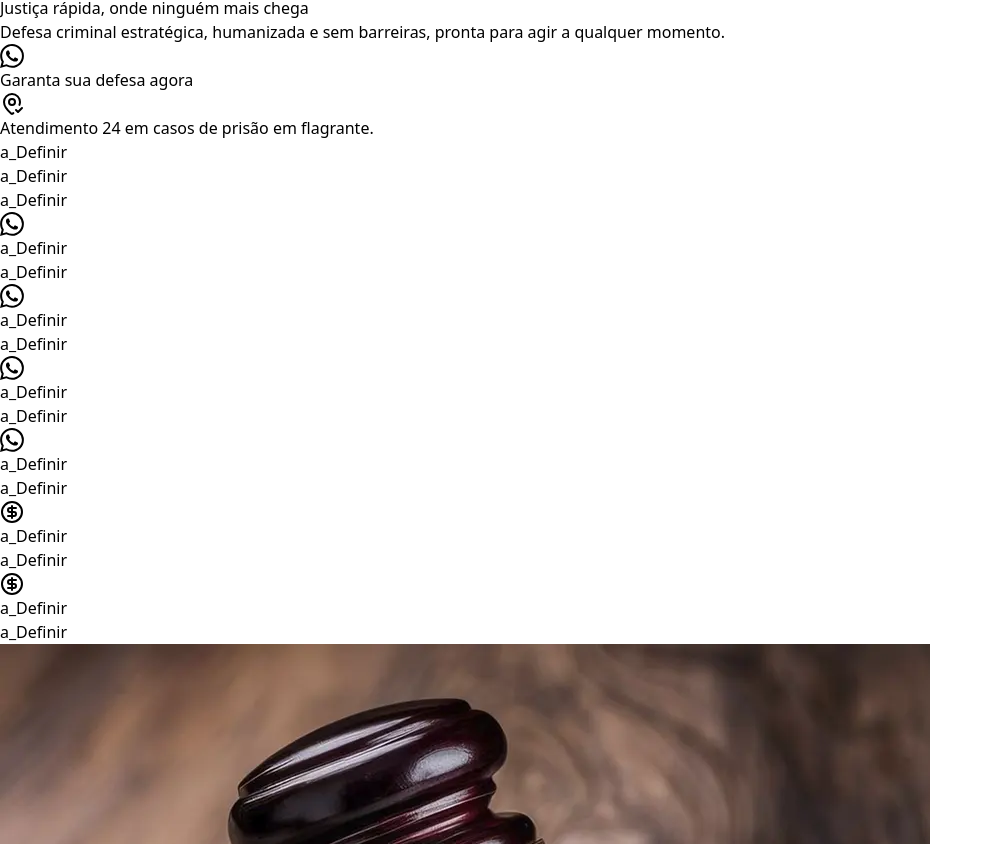
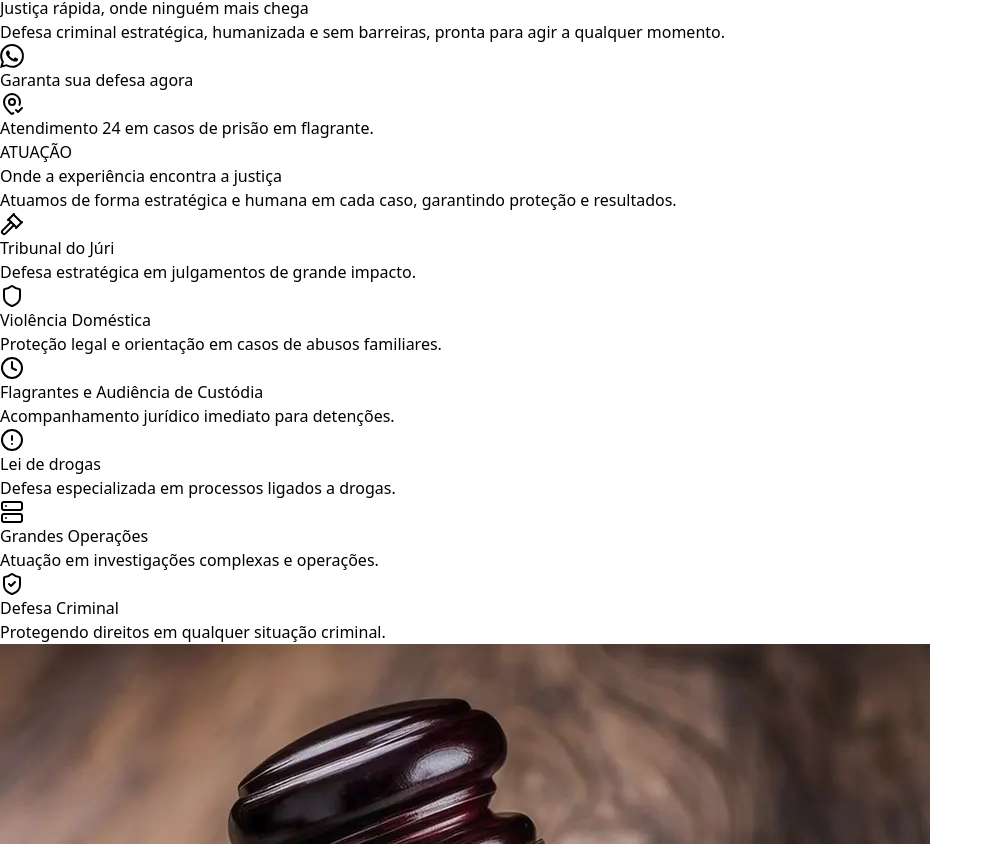
Before and after one commit to Paper-Street-Softwares/Dev-Template, a React (Vite) app: page / in a window 1280 px wide. Shown: the part 458-1302 px from the top of the page, without its empty margins (0-993 px from the left). Built offline with nearby package versions, Linux system fonts and the light colour scheme; a web font is replaced by a local one.

Commit message:
fix: Features

```diff
--- a/src/content/content.jsx
+++ b/src/content/content.jsx
@@ -214,11 +214,19 @@ const content = {
             xmlns="http://www.w3.org/2000/svg"
             width="24"
             height="24"
-            fill="currentColor"
-            className="bi bi-whatsapp"
-            viewBox="0 0 16 16"
+            viewBox="0 0 24 24"
+            fill="none"
+            stroke="currentColor"
+            stroke-width="2"
+            stroke-linecap="round"
+            stroke-linejoin="round"
+            class="lucide lucide-gavel-icon lucide-gavel"
           >
-            <path d="M13.601 2.326A7.85 7.85 0 0 0 7.994 0C3.627 0 .068 3.558.064 7.926c0 1.399.366 2.76 1.057 3.965L0 16l4.204-1.102a7.9 7.9 0 0 0 3.79.965h.004c4.368 0 7.926-3.558 7.93-7.93A7.9 7.9 0 0 0 13.6 2.326zM7.994 14.521a6.6 6.6 0 0 1-3.356-.92l-.24-.144-2.494.654.666-2.433-.156-.251a6.56 6.56 0 0 1-1.007-3.505c0-3.626 2.957-6.584 6.591-6.584a6.56 6.56 0 0 1 4.66 1.931 6.56 6.56 0 0 1 1.928 4.66c-.004 3.639-2.961 6.592-6.592 6.592m3.615-4.934c-.197-.099-1.17-.578-1.353-.646-.182-.065-.315-.099-.445.099-.133.197-.513.646-.627.775-.114.133-.232.148-.43.05-.197-.1-.836-.308-1.592-.985-.59-.525-.985-1.175-1.103-1.372-.114-.198-.011-.304.088-.403.087-.088.197-.232.296-.346.1-.114.133-.198.198-.33.065-.134.034-.248-.015-.347-.05-.099-.445-1.076-.612-1.47-.16-.389-.323-.335-.445-.34-.114-.007-.247-.007-.38-.007a.73.73 0 0 0-.529.247c-.182.198-.691.677-.691 1.654s.71 1.916.81 2.049c.098.133 1.394 2.132 3.383 2.992.47.205.84.326 1.129.418.475.152.904.129 1.246.08.38-.058 1.171-.48 1.338-.943.164-.464.164-.86.114-.943-.049-.084-.182-.133-.38-.232" />
+            <path d="m14 13-8.381 8.38a1 1 0 0 1-3.001-3l8.384-8.381" />
+            <path d="m16 16 6-6" />
+            <path d="m21.5 10.5-8-8" />
+            <path d="m8 8 6-6" />
+            <path d="m8.5 7.5 8 8" />
           </svg>
         ),
         buttonLabelModal: "Fale Conosco",
@@ -242,11 +250,15 @@ const content = {
             xmlns="http://www.w3.org/2000/svg"
             width="24"
             height="24"
-            fill="currentColor"
-            className="bi bi-whatsapp"
-            viewBox="0 0 16 16"
+            viewBox="0 0 24 24"
+            fill="none"
+            stroke="currentColor"
+            stroke-width="2"
+            stroke-linecap="round"
+            stroke-linejoin="round"
+            class="lucide lucide-shield-icon lucide-shield"
           >
-            <path d="M13.601 2.326A7.85 7.85 0 0 0 7.994 0C3.627 0 .068 3.558.064 7.926c0 1.399.366 2.76 1.057 3.965L0 16l4.204-1.102a7.9 7.9 0 0 0 3.79.965h.004c4.368 0 7.926-3.558 7.93-7.93A7.9 7.9 0 0 0 13.6 2.326zM7.994 14.521a6.6 6.6 0 0 1-3.356-.92l-.24-.144-2.494.654.666-2.433-.156-.251a6.56 6.56 0 0 1-1.007-3.505c0-3.626 2.957-6.584 6.591-6.584a6.56 6.56 0 0 1 4.66 1.931 6.56 6.56 0 0 1 1.928 4.66c-.004 3.639-2.961 6.592-6.592 6.592m3.615-4.934c-.197-.099-1.17-.578-1.353-.646-.182-.065-.315-.099-.445.099-.133.197-.513.646-.627.775-.114.133-.232.148-.43.05-.197-.1-.836-.308-1.592-.985-.59-.525-.985-1.175-1.103-1.372-.114-.198-.011-.304.088-.403.087-.088.197-.232.296-.346.1-.114.133-.198.198-.33.065-.134.034-.248-.015-.347-.05-.099-.445-1.076-.612-1.47-.16-.389-.323-.335-.445-.34-.114-.007-.247-.007-.38-.007a.73.73 0 0 0-.529.247c-.182.198-.691.677-.691 1.654s.71 1.916.81 2.049c.098.133 1.394 2.132 3.383 2.992.47.205.84.326 1.129.418.475.152.904.129 1.246.08.38-.058 1.171-.48 1.338-.943.164-.464.164-.86.114-.943-.049-.084-.182-.133-.38-.232" />
+            <path d="M20 13c0 5-3.5 7.5-7.66 8.95a1 1 0 0 1-.67-.01C7.5 20.5 4 18 4 13V6a1 1 0 0 1 1-1c2 0 4.5-1.2 6.24-2.72a1.17 1.17 0 0 1 1.52 0C14.51 3.81 17 5 19 5a1 1 0 0 1 1 1z" />
           </svg>
         ),
         buttonLabelModal: "Fale Conosco",
@@ -269,11 +281,16 @@ const content = {
             xmlns="http://www.w3.org/2000/svg"
             width="24"
             height="24"
-            fill="currentColor"
-            className="bi bi-whatsapp"
-            viewBox="0 0 16 16"
+            viewBox="0 0 24 24"
+            fill="none"
+            stroke="currentColor"
+            stroke-width="2"
+            stroke-linecap="round"
+            stroke-linejoin="round"
+            class="lucide lucide-clock-icon lucide-clock"
           >
-            <path d="M13.601 2.326A7.85 7.85 0 0 0 7.994 0C3.627 0 .068 3.558.064 7.926c0 1.399.366 2.76 1.057 3.965L0 16l4.204-1.102a7.9 7.9 0 0 0 3.79.965h.004c4.368 0 7.926-3.558 7.93-7.93A7.9 7.9 0 0 0 13.6 2.326zM7.994 14.521a6.6 6.6 0 0 1-3.356-.92l-.24-.144-2.494.654.666-2.433-.156-.251a6.56 6.56 0 0 1-1.007-3.505c0-3.626 2.957-6.584 6.591-6.584a6.56 6.56 0 0 1 4.66 1.931 6.56 6.56 0 0 1 1.928 4.66c-.004 3.639-2.961 6.592-6.592 6.592m3.615-4.934c-.197-.099-1.17-.578-1.353-.646-.182-.065-.315-.099-.445.099-.133.197-.513.646-.627.775-.114.133-.232.148-.43.05-.197-.1-.836-.308-1.592-.985-.59-.525-.985-1.175-1.103-1.372-.114-.198-.011-.304.088-.403.087-.088.197-.232.296-.346.1-.114.133-.198.198-.33.065-.134.034-.248-.015-.347-.05-.099-.445-1.076-.612-1.47-.16-.389-.323-.335-.445-.34-.114-.007-.247-.007-.38-.007a.73.73 0 0 0-.529.247c-.182.198-.691.677-.691 1.654s.71 1.916.81 2.049c.098.133 1.394 2.132 3.383 2.992.47.205.84.326 1.129.418.475.152.904.129 1.246.08.38-.058 1.171-.48 1.338-.943.164-.464.164-.86.114-.943-.049-.084-.182-.133-.38-.232" />
+            <path d="M12 6v6l4 2" />
+            <circle cx="12" cy="12" r="10" />
           </svg>
         ),
         buttonLabelModal: "Fale Conosco",
@@ -297,11 +314,17 @@ const content = {
             xmlns="http://www.w3.org/2000/svg"
             width="24"
             height="24"
-            fill="currentColor"
-            className="bi bi-whatsapp"
-            viewBox="0 0 16 16"
+            viewBox="0 0 24 24"
+            fill="none"
+            stroke="currentColor"
+            stroke-width="2"
+            stroke-linecap="round"
+            stroke-linejoin="round"
+            class="lucide lucide-circle-alert-icon lucide-circle-alert"
           >
-            <path d="M13.601 2.326A7.85 7.85 0 0 0 7.994 0C3.627 0 .068 3.558.064 7.926c0 1.399.366 2.76 1.057 3.965L0 16l4.204-1.102a7.9 7.9 0 0 0 3.79.965h.004c4.368 0 7.926-3.558 7.93-7.93A7.9 7.9 0 0 0 13.6 2.326zM7.994 14.521a6.6 6.6 0 0 1-3.356-.92l-.24-.144-2.494.654.666-2.433-.156-.251a6.56 6.56 0 0 1-1.007-3.505c0-3.626 2.957-6.584 6.591-6.584a6.56 6.56 0 0 1 4.66 1.931 6.56 6.56 0 0 1 1.928 4.66c-.004 3.639-2.961 6.592-6.592 6.592m3.615-4.934c-.197-.099-1.17-.578-1.353-.646-.182-.065-.315-.099-.445.099-.133.197-.513.646-.627.775-.114.133-.232.148-.43.05-.197-.1-.836-.308-1.592-.985-.59-.525-.985-1.175-1.103-1.372-.114-.198-.011-.304.088-.403.087-.088.197-.232.296-.346.1-.114.133-.198.198-.33.065-.134.034-.248-.015-.347-.05-.099-.445-1.076-.612-1.47-.16-.389-.323-.335-.445-.34-.114-.007-.247-.007-.38-.007a.73.73 0 0 0-.529.247c-.182.198-.691.677-.691 1.654s.71 1.916.81 2.049c.098.133 1.394 2.132 3.383 2.992.47.205.84.326 1.129.418.475.152.904.129 1.246.08.38-.058 1.171-.48 1.338-.943.164-.464.164-.86.114-.943-.049-.084-.182-.133-.38-.232" />
+            <circle cx="12" cy="12" r="10" />
+            <line x1="12" x2="12" y1="8" y2="12" />
+            <line x1="12" x2="12.01" y1="16" y2="16" />
           </svg>
         ),
         buttonLabelModal: "Fale Conosco",
@@ -331,11 +354,12 @@ const content = {
             stroke-width="2"
             stroke-linecap="round"
             stroke-linejoin="round"
-            class="lucide lucide-circle-dollar-sign-icon lucide-circle-dollar-sign"
+            class="lucide lucide-server-icon lucide-server"
           >
-            <circle cx="12" cy="12" r="10" />
-            <path d="M16 8h-6a2 2 0 1 0 0 4h4a2 2 0 1 1 0 4H8" />
-            <path d="M12 18V6" />
+            <rect width="20" height="8" x="2" y="2" rx="2" ry="2" />
+            <rect width="20" height="8" x="2" y="14" rx="2" ry="2" />
+            <line x1="6" x2="6.01" y1="6" y2="6" />
+            <line x1="6" x2="6.01" y1="18" y2="18" />
           </svg>
         ),
         buttonLabelModal: "Fale Conosco",
@@ -365,11 +389,10 @@ const content = {
             stroke-width="2"
             stroke-linecap="round"
             stroke-linejoin="round"
-            class="lucide lucide-circle-dollar-sign-icon lucide-circle-dollar-sign"
+            class="lucide lucide-shield-check-icon lucide-shield-check"
           >
-            <circle cx="12" cy="12" r="10" />
-            <path d="M16 8h-6a2 2 0 1 0 0 4h4a2 2 0 1 1 0 4H8" />
-            <path d="M12 18V6" />
+            <path d="M20 13c0 5-3.5 7.5-7.66 8.95a1 1 0 0 1-.67-.01C7.5 20.5 4 18 4 13V6a1 1 0 0 1 1-1c2 0 4.5-1.2 6.24-2.72a1.17 1.17 0 0 1 1.52 0C14.51 3.81 17 5 19 5a1 1 0 0 1 1 1z" />
+            <path d="m9 12 2 2 4-4" />
           </svg>
         ),
         buttonLabelModal: "Fale Conosco",
--- a/src/locales/pt.json
+++ b/src/locales/pt.json
@@ -19,48 +19,48 @@
     }
   },
   "features": {
-    "miniTag": "a_Definir",
-    "title": "a_Definir",
-    "subtitle": "a_Definir",
+    "miniTag": "ATUAÇÃO",
+    "title": "Onde a experiência encontra a justiça",
+    "subtitle": "Atuamos de forma estratégica e humana em cada caso, garantindo proteção e resultados.",
     "card1": {
-      "title": "a_Definir",
-      "subtitle": "a_Definir",
+      "title": "Tribunal do Júri",
+      "subtitle": "Defesa estratégica em julgamentos de grande impacto.",
       "description": "A_Definir",
       "buttonLabelModal": "A_Definir",
       "buttonLabel": "A_Definir"
     },
     "card2": {
-      "title": "a_Definir",
-      "subtitle": "a_Definir",
+      "title": "Violência Doméstica",
+      "subtitle": "Proteção legal e orientação em casos de abusos familiares.",
       "description": "A_Definir",
       "buttonLabelModal": "A_Definir",
       "buttonLabel": "A_Definir"
     },
     "card3": {
-      "title": "a_Definir",
-      "subtitle": "a_Definir",
+      "title": "Flagrantes e Audiência de Custódia",
+      "subtitle": "Acompanhamento jurídico imediato para detenções.",
       "description": "A_Definir",
       "buttonLabelModal": "A_Definir",
       "buttonLabel": "A_Definir"
     },
     "card4": {
-      "title": "a_Definir",
-      "subtitle": "a_Definir",
+      "title": "Lei de drogas",
+      "subtitle": "Defesa especializada em processos ligados a drogas.",
       "description": "A_Definir",
       "buttonLabelModal": "A_Definir",
       "buttonLabel": "A_Definir",
       "servicesButton": "A_Definir"
     },
     "card5": {
-      "title": "a_Definir",
-      "subtitle": "a_Definir",
+      "title": "Grandes Operações",
+      "subtitle": "Atuação em investigações complexas e operações.",
       "description": "A_Definir",
       "buttonLabelModal": "A_Definir",
       "buttonLabel": "A_Definir"
     },
     "card6": {
-      "title": "a_Definir",
-      "subtitle": "a_Definir",
+      "title": "Defesa Criminal",
+      "subtitle": "Protegendo direitos em qualquer situação criminal.",
       "description": "A_Definir",
       "buttonLabelModal": "A_Definir",
       "buttonLabel": "A_Definir"
```
